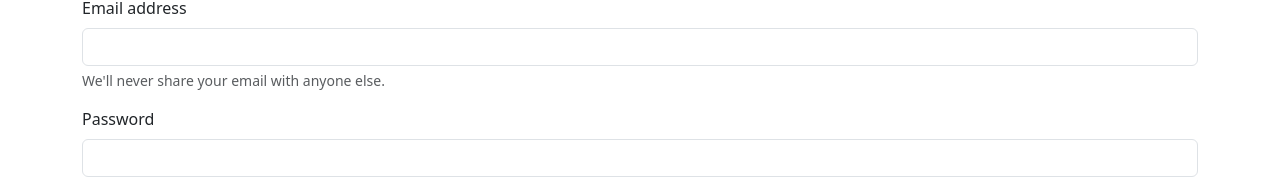
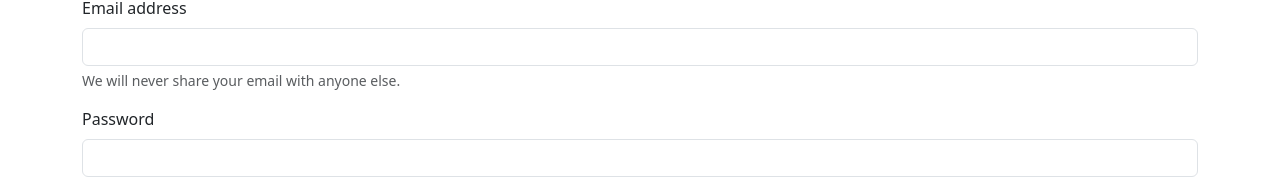
Before and after one commit to annrbk/Forms-app-frontend, a React (Create React App) app: page /login in a window 1280 px wide. Shown: the part 154-331 px from the top of the page. Built offline with nearby package versions, Linux system fonts and the light colour scheme.

Commit message:
update ESLint

```diff
--- a/package.json
+++ b/package.json
@@ -39,6 +39,7 @@
     ]
   },
   "devDependencies": {
-    "@babel/plugin-transform-private-property-in-object": "^7.25.9"
+    "@babel/plugin-transform-private-property-in-object": "^7.25.9",
+    "eslint-plugin-react": "^7.37.2"
   }
 }
--- a/src/components/Login.js
+++ b/src/components/Login.js
@@ -75,7 +75,7 @@
             onChange={(e) => setEmail(e.target.value)}
           />
           <div id="emailHelp" className="form-text">
-            We'll never share your email with anyone else.
+            We will never share your email with anyone else.
           </div>
         </div>
         <div className="mb-3">
```
Also changed, not shown: 2 other files (tests, documents, lock files or other folders).
